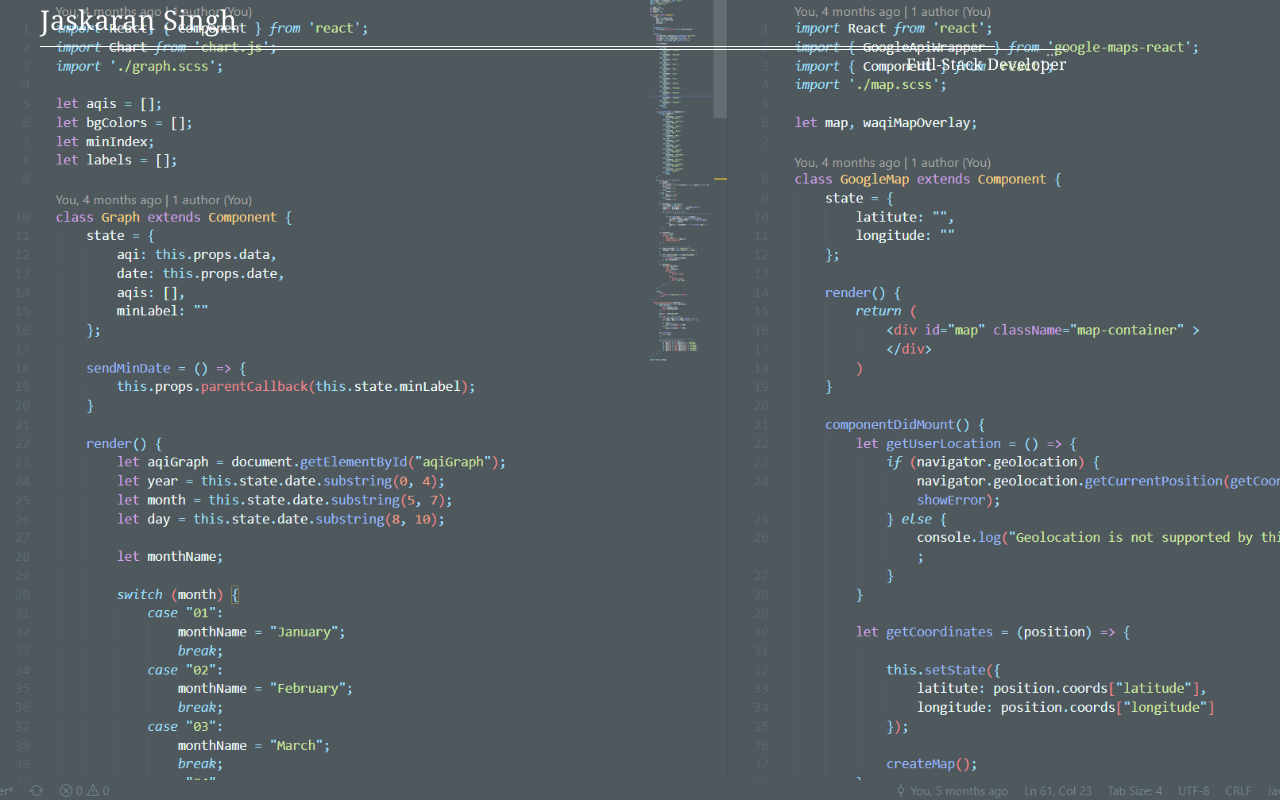
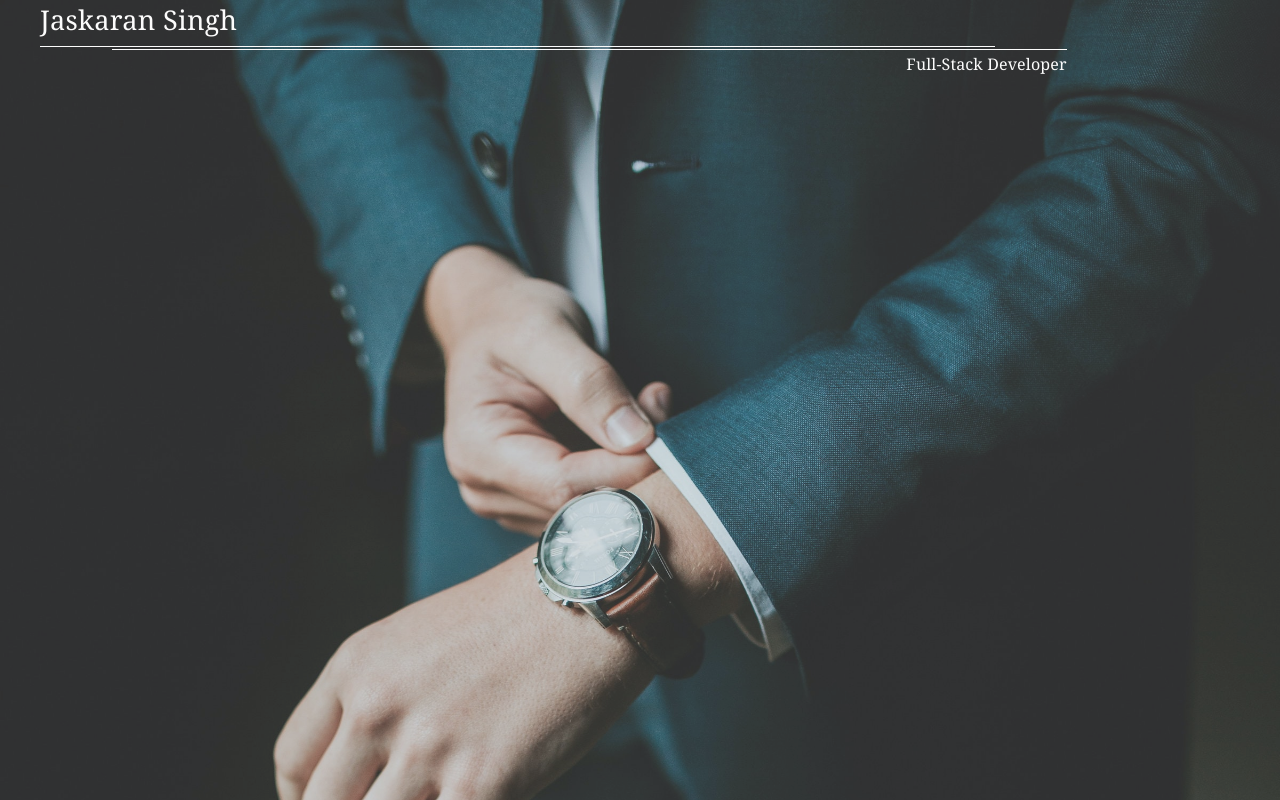
Before and after one commit to TheCoderSingh/web-portfolio, a React (Create React App) app: page / in a window 1280 px wide. Built offline with nearby package versions, Linux system fonts and the light colour scheme; the HTML template or start-up script is replaced by a standard one.

Commit message:
Change background image

```diff
--- a/src/App.css
+++ b/src/App.css
@@ -6,7 +6,7 @@
 /****************************/
 
 #home {
-	background-image: url('./components/assets/codebg.png');
+	background-image: url('./components/assets/homebg.jpg');
 	background-size: cover;
 	height: 100vh;
 	width: 100vw;
```
